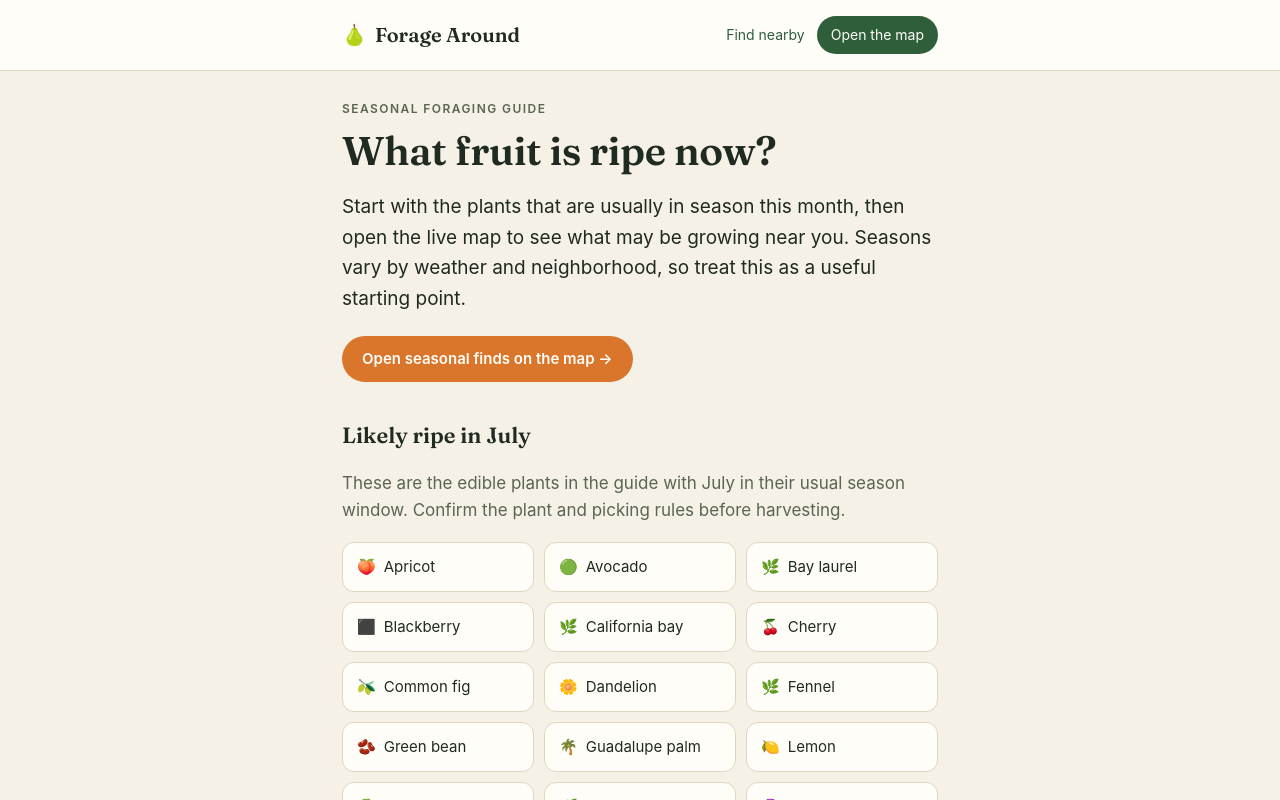
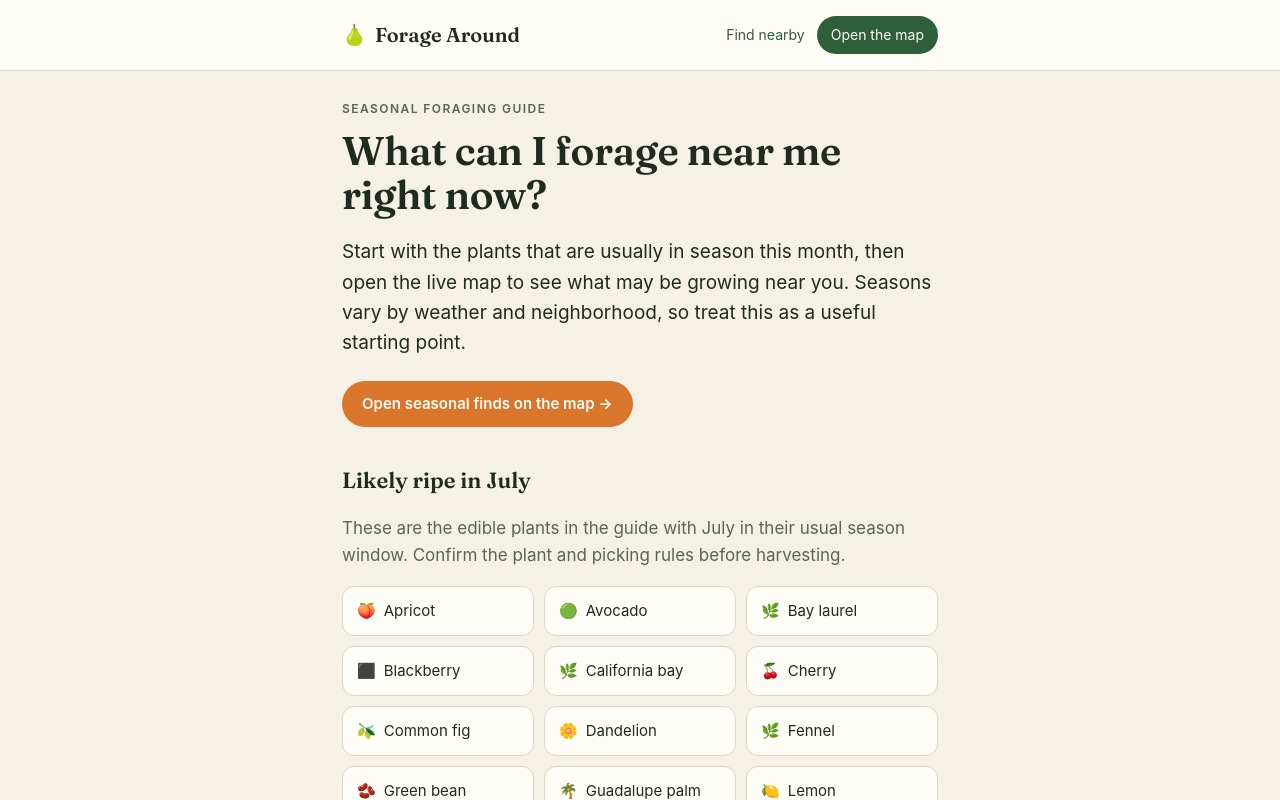
Before and after one commit to sarbak/forage-around, a Next.js app in the folder seo-site/: page /seasonal-guide in a window 1280 px wide. Shown: the top 800 px of the page. Built offline with nearby package versions, Linux system fonts and the light colour scheme; no server answers.

Commit message:
Clarify seasonal guide search intent

```diff
--- a/seo-site/app/seasonal-guide/page.tsx
+++ b/seo-site/app/seasonal-guide/page.tsx
@@ -15,7 +15,7 @@ import { APP_URL, Credits } from "../components";
 export const revalidate = 86400;
 
 export const metadata: Metadata = {
-  title: "What fruit is ripe now | Forage Around",
+  title: "What can I forage near me right now?",
   description:
     "See which fruit, herbs, and greens may be in season nearby, then use the free Forage Around map to check reported edible plants near you.",
   alternates: {
@@ -74,7 +74,7 @@ export default function SeasonalGuide() {
     <>
       <SeasonalGuidePageViewed />
       <p className="kicker">Seasonal foraging guide</p>
-      <h1 className="title">What fruit is ripe now?</h1>
+      <h1 className="title">What can I forage near me right now?</h1>
       <p className="lead">
         Start with the plants that are usually in season this month, then open
         the live map to see what may be growing near you. Seasons vary by
```
